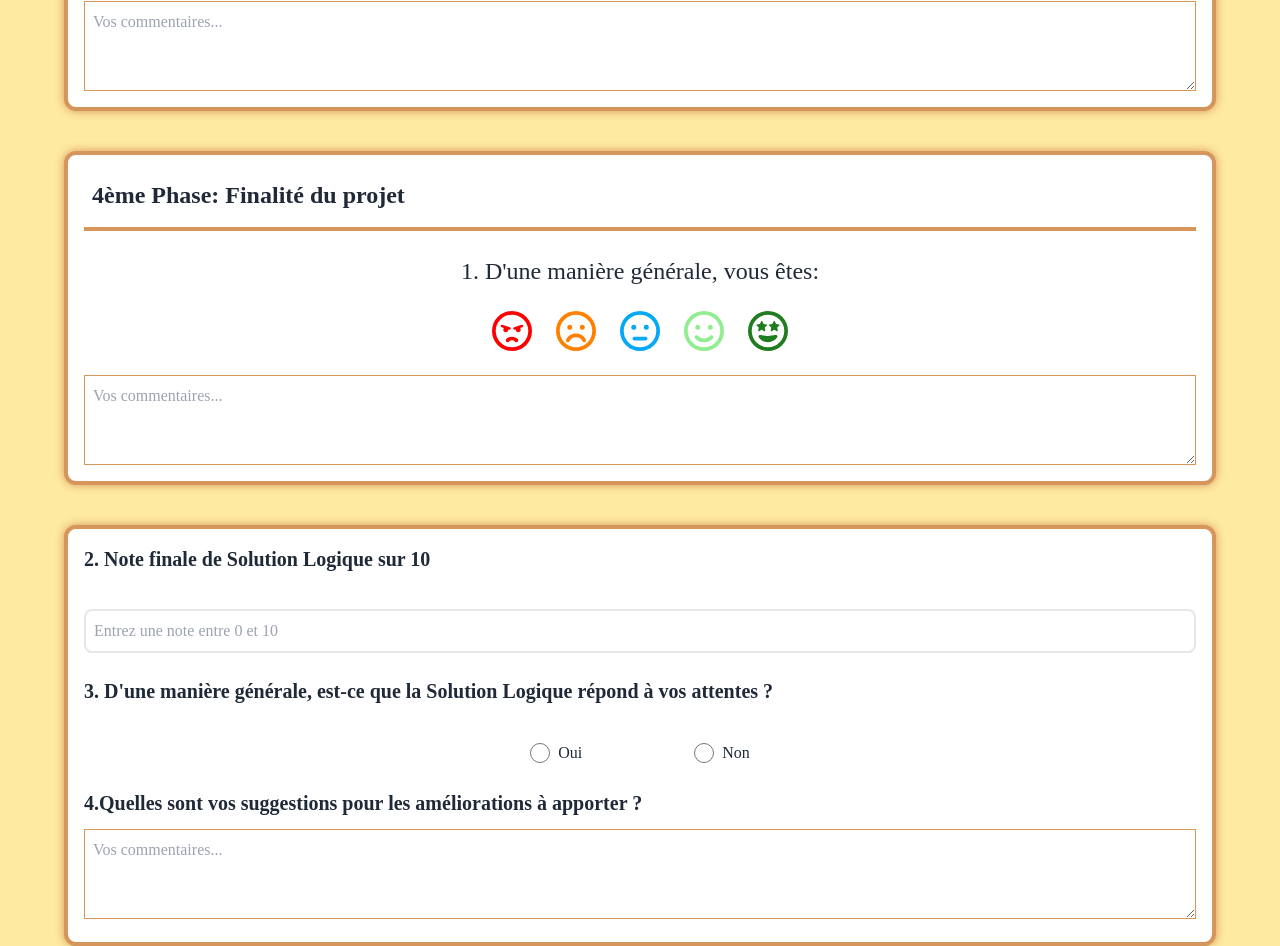
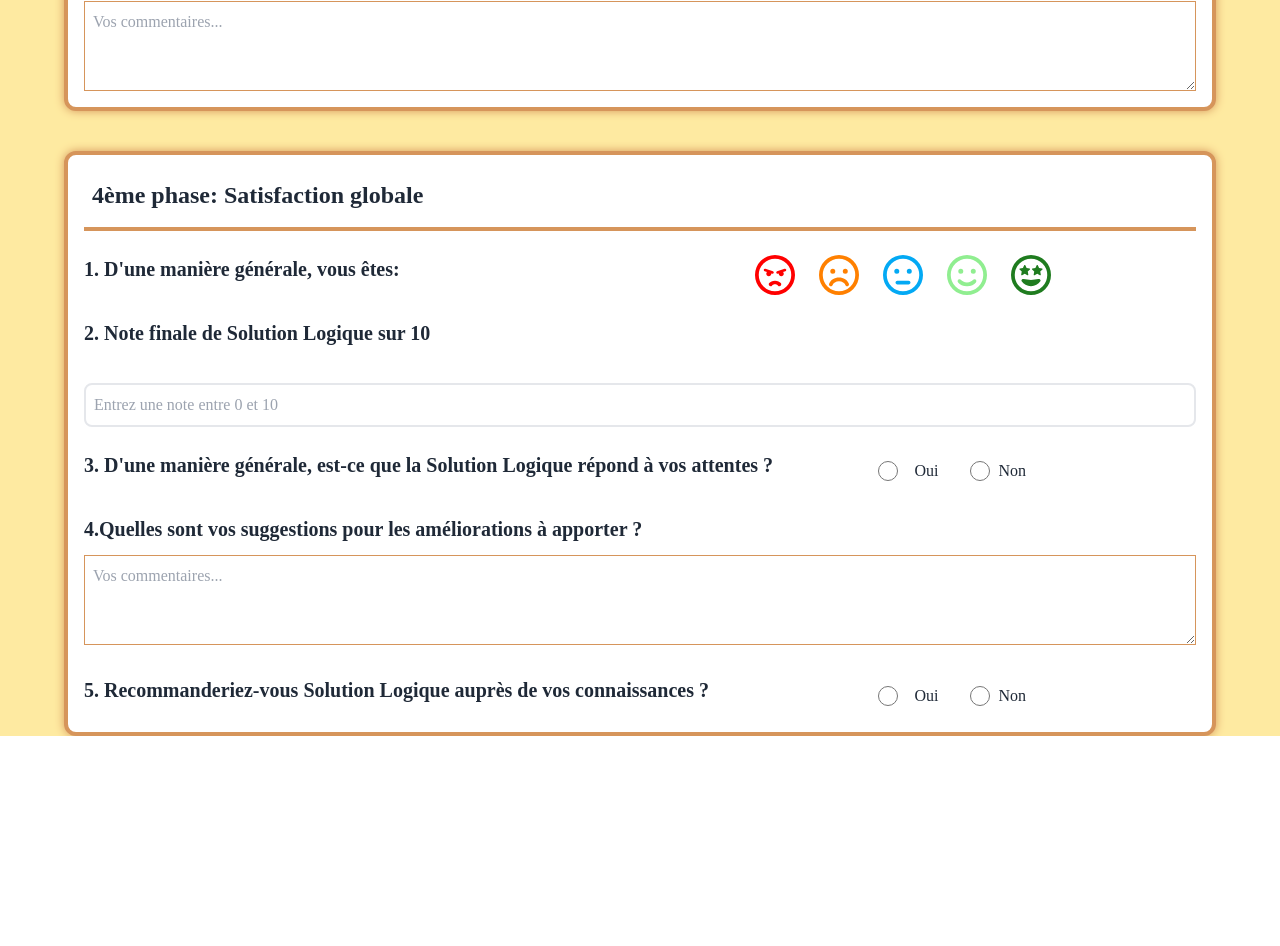
Before and after one commit to JordanSerafini/SLI-Form-V1, a React (Vite) app: page / in a window 1280 px wide. Shown: the part 1611-2557 px from the top of the page. After the commit the page ends 2347 px from the top, so only its background shows below. Built offline with nearby package versions, Linux system fonts and the light colour scheme.

Commit message:
first comit :sparkles:

```diff
--- a/src/App.jsx
+++ b/src/App.jsx
@@ -31,9 +31,7 @@ function App() {
       </FormLine>
 
       {/*---------- 4eme Form ------------ */}
-      <FormLine title="4ème Phase: Finalité du projet">
-        {"1. D'une manière générale, vous êtes:"}
-      </FormLine>
+
       <FormLine2 />
     </div>
   );
--- a/src/components/FormLine2.jsx
+++ b/src/components/FormLine2.jsx
@@ -1,14 +1,24 @@
 import { useState } from "react";
+import RatingSmiley from "./Rating-Smiley";
 
 function FormLine2() {
-  const [response, setResponse] = useState("");
-
-  const handleChange = (event) => {
-    setResponse(event.target.value);
-  };
+  const [finalGrade, setFinalGrade] = useState("");
+  const [generalSatisfaction, setGeneralSatisfaction] = useState("");
+  const [recommendation, setRecommendation] = useState("");
 
   return (
     <div className="bg-white rounded-xl border-brownperso border-4 p-4 shadow-custom w-9/10 mt-10 flex flex-col gap-6 font-playfair">
+      <h2 className="text-lg md:text-xl lg:text-2xl font-bold border-b-4 pb-4 border-brownperso p-2">
+        4ème phase: Satisfaction globale
+      </h2>
+      <div className="flex w-full">
+        <h3 className="text-xl font-bold w-9/10">
+          1. D&apos;une manière générale, vous êtes:
+        </h3>
+        <RatingSmiley  />
+      </div>
+
+
       <h3 className="text-xl font-bold mb-3">
         2. Note finale de Solution Logique sur 10
       </h3>
@@ -18,21 +28,23 @@ function FormLine2() {
         placeholder="Entrez une note entre 0 et 10"
         min={0}
         max={10}
+        value={finalGrade}
+        onChange={(e) => setFinalGrade(e.target.value)}
       />
-      <h3 className="text-xl font-bold mb-3">
-        3. D&apos;une manière générale, est-ce que la Solution Logique répond à
-        vos attentes ?
+
+      <div className="flex flex-row gap-4">
+        <h3 className="text-xl font-bold mb-3 w-7/10">
+          3. D&apos;une manière générale, est-ce que la Solution Logique répond
+          à vos attentes ?
         </h3>
-
-      {/* Utilisez flex pour centrer et space-x pour espacer les boutons */}
-      <div className="flex justify-center space-x-28">
-        <label className="flex items-center space-x-2">
+        <div className="flex justify-center space-x-8">
+          <label className="flex items-center space-x-4">
             <input
               type="radio"
-            name="response"
+              name="generalSatisfaction"
               value="oui"
-            checked={response === "oui"}
-            onChange={handleChange}
+              checked={generalSatisfaction === "oui"}
+              onChange={(e) => setGeneralSatisfaction(e.target.value)}
               className="form-radio h-5 w-5 text-green-600"
             />
             <span>Oui</span>
@@ -41,14 +53,15 @@ function FormLine2() {
           <label className="flex items-center space-x-2">
             <input
               type="radio"
-            name="response"
+              name="generalSatisfaction"
               value="non"
-            checked={response === "non"}
-            onChange={handleChange}
+              checked={generalSatisfaction === "non"}
+              onChange={(e) => setGeneralSatisfaction(e.target.value)}
               className="form-radio h-5 w-5 text-red-600"
             />
             <span>Non</span>
           </label>
+        </div>
       </div>
 
       <div>
@@ -61,6 +74,36 @@ function FormLine2() {
           rows="3"
         ></textarea>
       </div>
+      <div className="flex flex-row gap-4">
+        <h3 className="text-xl font-bold mb-3 w-7/10">
+          5. Recommanderiez-vous Solution Logique auprès de vos connaissances ?
+        </h3>
+        <div className="flex justify-center space-x-8">
+          <label className="flex items-center space-x-4">
+            <input
+              type="radio"
+              name="recommendation"
+              value="oui"
+              checked={recommendation === "oui"}
+              onChange={(e) => setRecommendation(e.target.value)}
+              className="form-radio h-5 w-5 text-green-600"
+            />
+            <span>Oui</span>
+          </label>
+
+          <label className="flex items-center space-x-2">
+            <input
+              type="radio"
+              name="recommendation"
+              value="non"
+              checked={recommendation === "non"}
+              onChange={(e) => setRecommendation(e.target.value)}
+              className="form-radio h-5 w-5 text-red-600"
+            />
+            <span>Non</span>
+          </label>
+        </div>
+      </div>
     </div>
   );
 }
--- a/src/components/Rating-Smiley.jsx
+++ b/src/components/Rating-Smiley.jsx
@@ -13,7 +13,7 @@ const RatingSmiley = () => {
     data-te-dynamic="true"
     data-te-active="bg-current rounded-full !fill-black"
     >
-      <li className="flex justify-center items-center w-9/10">
+      <li className="flex justify-center items-center">
         <span
           className="text-[#FF0000] [&>svg]:h-10 [&>svg]:w-10 [&>svg]:fill-current w-full"
           data-te-rating-icon-ref
```
Lines whose indentation alone changed are shown as unchanged.
